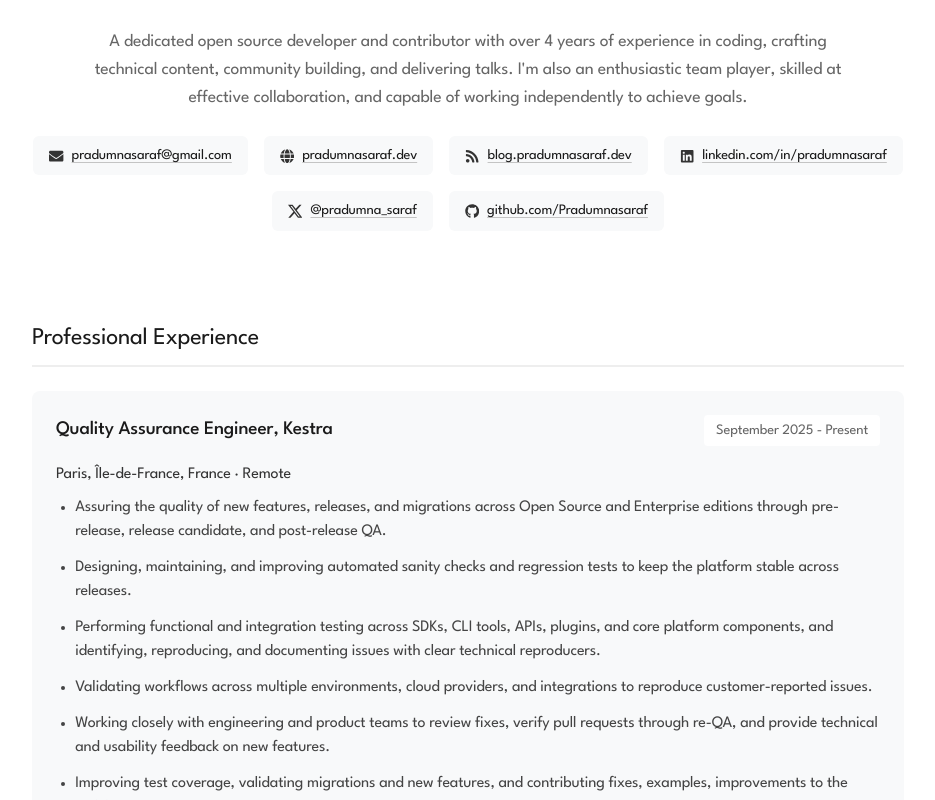
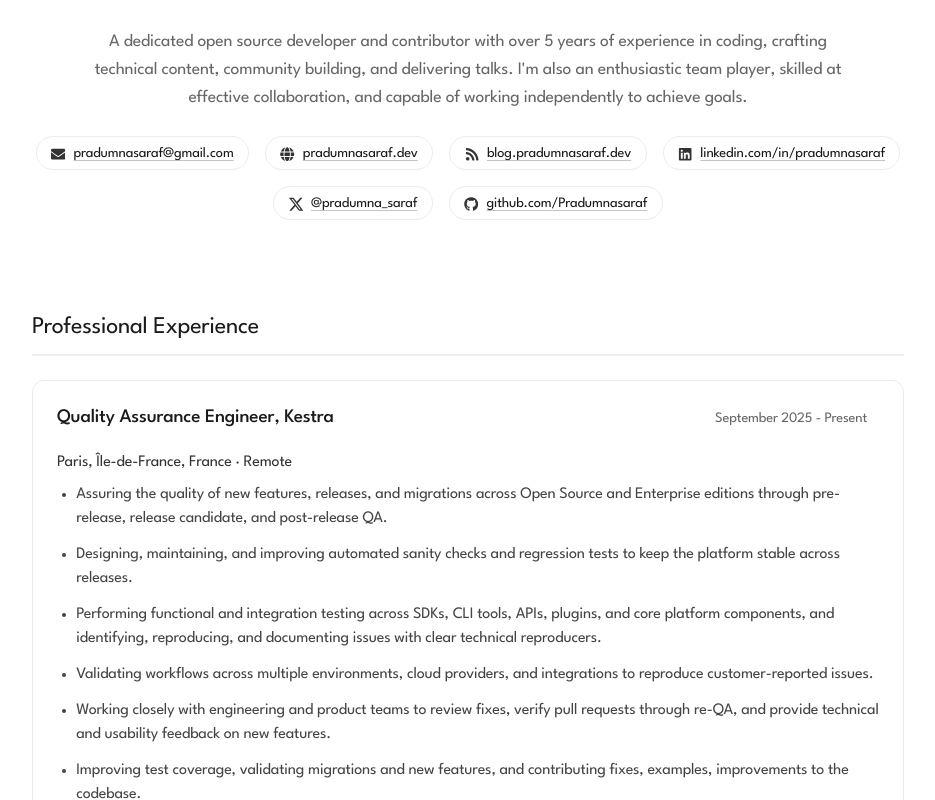
Before and after one commit to Pradumnasaraf/Pradumnasaraf.github.io, a Next.js app: page /cv in a window 1280 px wide. Shown: the part 220-1020 px from the top of the page, without its empty margins (172-1107 px from the left). Built offline with nearby package versions, Linux system fonts and the light colour scheme.

Commit message:
style(cv): hairline cards, light contact pills, 5 years of experience
Replace the grey cards that jumped on hover with hairline-bordered cards,
make contact links light pills, drop shadows and hover lifts from the
download buttons, and update the summary to over 5 years.

```diff
--- a/src/app/cv/page.js
+++ b/src/app/cv/page.js
@@ -44,7 +44,7 @@ const CVPage = () => {
           <header>
             <h1>Pradumna Saraf</h1>
             <p className="bio">
-              {`A dedicated open source developer and contributor with over 4 years of experience in coding, crafting technical content, community building, and delivering talks. I'm also an enthusiastic team player, skilled at effective collaboration, and capable of working independently to achieve goals.`}
+              {`A dedicated open source developer and contributor with over 5 years of experience in coding, crafting technical content, community building, and delivering talks. I'm also an enthusiastic team player, skilled at effective collaboration, and capable of working independently to achieve goals.`}
             </p>
             <div className="contact-info">
               <p>
--- a/src/app/cv/style.css
+++ b/src/app/cv/style.css
@@ -64,7 +64,6 @@
   padding: 1rem;
   border-radius: 12px;
   background-color: var(--color-surface);
-  box-shadow: 0 2px 10px rgba(0, 0, 0, 0.05);
 }
 
 header {
@@ -101,17 +100,19 @@ header h1 {
 
 .contact-info p {
   margin: 0;
-  padding: 0.5rem 1rem;
-  background-color: #f8f9fa;
-  border-radius: 6px;
-  transition: all 0.2s ease;
+  padding: 0.5rem 0.9rem 0.4rem;
+  line-height: 1.2;
+  background-color: var(--color-surface);
+  border: 1px solid var(--color-border-subtle);
+  border-radius: 999px;
+  transition: border-color 0.2s ease;
   display: flex;
   align-items: center;
   gap: 0.5rem;
 }
 
 .contact-info p:hover {
-  background-color: #f1f3f5;
+  border-color: var(--color-border);
 }
 
 .contact-info a {
@@ -142,17 +143,17 @@ header h1 {
 
 .job,
 .project {
-  margin-bottom: 2rem;
-  padding: 1.5rem;
-  background-color: #f8f9fa;
-  border-radius: 8px;
-  transition: all 0.2s ease;
+  margin-bottom: 1.25rem;
+  padding: 1.35rem 1.5rem;
+  background-color: var(--color-surface);
+  border: 1px solid var(--color-border-subtle);
+  border-radius: 12px;
+  transition: border-color 0.2s ease;
 }
 
 .job:hover,
 .project:hover {
-  background-color: #f1f3f5;
-  transform: translateY(-2px);
+  border-color: var(--color-border);
 }
 
 .job-header {
@@ -250,17 +251,17 @@ li {
 .achievements,
 .leadership,
 .talks {
-  padding: 1rem;
-  background-color: #f8f9fa;
-  border-radius: 6px;
-  transition: all 0.2s ease;
+  padding: 1.1rem 1.25rem;
+  background-color: var(--color-surface);
+  border: 1px solid var(--color-border-subtle);
+  border-radius: 12px;
+  transition: border-color 0.2s ease;
 }
 
 .achievements:hover,
 .leadership:hover,
 .talks:hover {
-  background-color: #f1f3f5;
-  transform: translateY(-2px);
+  border-color: var(--color-border);
 }
 
 .achievements ul,
@@ -301,14 +302,11 @@ li {
   font-weight: 500;
   font-size: 1rem;
   letter-spacing: -0.01em;
-  transition: all 0.3s ease;
-  box-shadow: 0 2px 4px rgba(0, 0, 0, 0.1);
+  transition: background-color 0.2s ease;
 }
 
 .download-button:hover {
-  background-color: var(--color-fg-secondary);
-  transform: translateY(-2px);
-  box-shadow: 0 4px 8px rgba(0, 0, 0, 0.15);
+  background-color: #000000;
 }
 
 .social-link {
@@ -336,15 +334,12 @@ li {
   color: white;
   border-radius: 50%;
   text-decoration: none;
-  transition: all 0.2s ease;
+  transition: background-color 0.2s ease;
   z-index: 100;
-  box-shadow: 0 2px 4px rgba(0, 0, 0, 0.1);
 }
 
 .download-cv-button:hover {
-  background-color: var(--color-fg-secondary);
-  transform: translateY(-2px);
-  box-shadow: 0 4px 8px rgba(0, 0, 0, 0.2);
+  background-color: #000000;
 }
 
 .download-cv-button svg {
```
